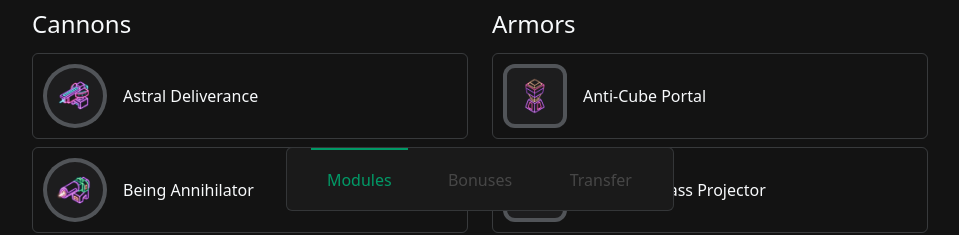
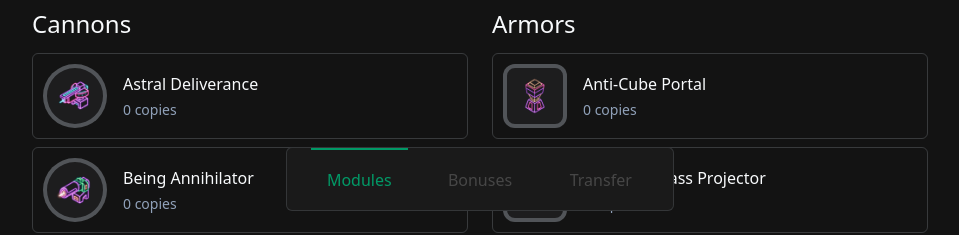
Before and after one commit to buczekmatthias/tower-module-tracker, a Vue app: page / in a window 1280 px wide. Shown: the part 573-808 px from the top of the page, without its empty margins (160-1119 px from the left). Built offline with nearby package versions, Linux system fonts and the light colour scheme; some icons are missing.

Commit message:
Add copies count to main screen

```diff
--- a/src/components/Modules/Module.vue
+++ b/src/components/Modules/Module.vue
@@ -8,7 +8,10 @@
       :icon="module.icon"
       :group="group"
     />
-    <p>{{ module.name }}</p>
+    <div>
+      <p>{{ module.name }}</p>
+      <p class="text-sm text-slate-400">{{ owned }} copies</p>
+    </div>
     <Icon
       icon="octicon:chevron-right-16"
       class="ml-auto group-hover:mr-2 duration-150"
--- a/src/components/Modules/ModuleIcon.vue
+++ b/src/components/Modules/ModuleIcon.vue
@@ -12,7 +12,6 @@
       'border-4 border-solid rounded-xl flex items-center justify-center': group === 'armors',
     }"
   >
-    <!-- {{ ownership }} -->
     <template v-if="['generators', 'cores'].includes(group)">
       <div
         class="[&>*]:duration-150 h-16 w-16 relative"
```
